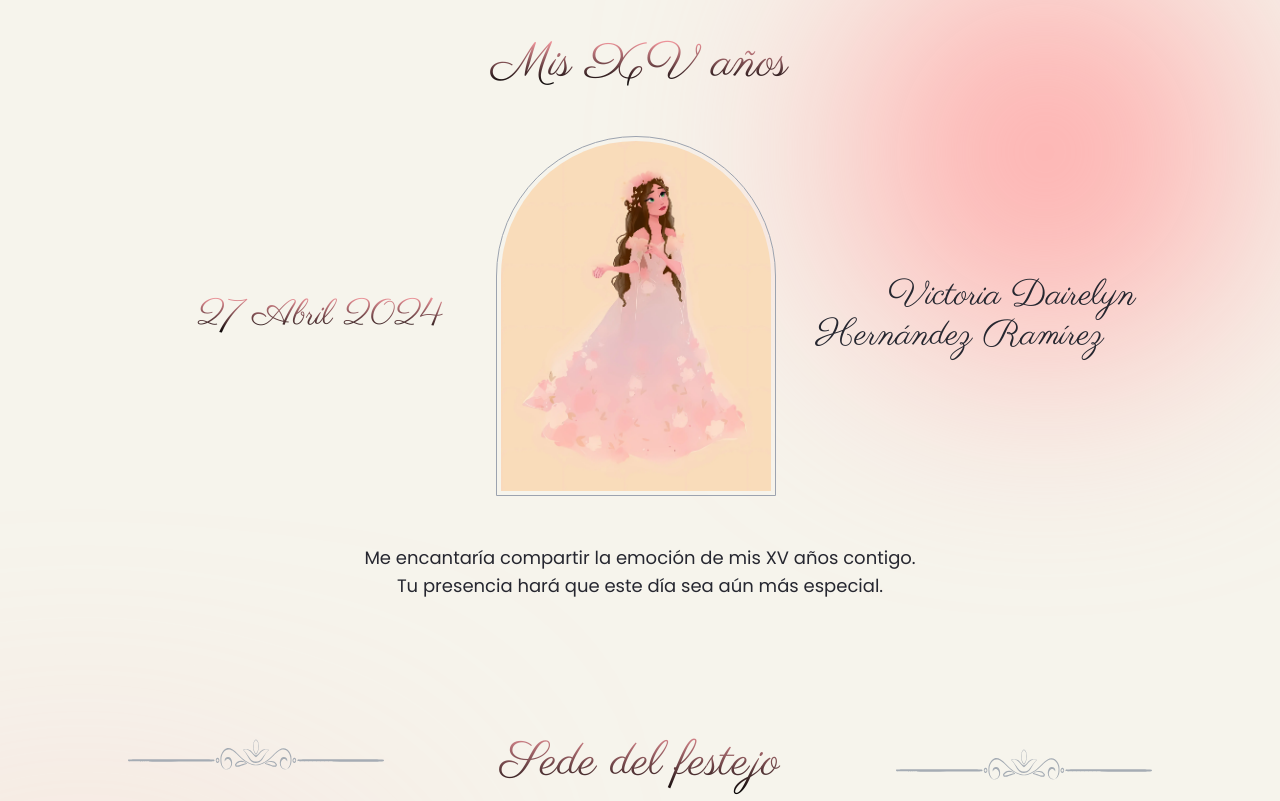
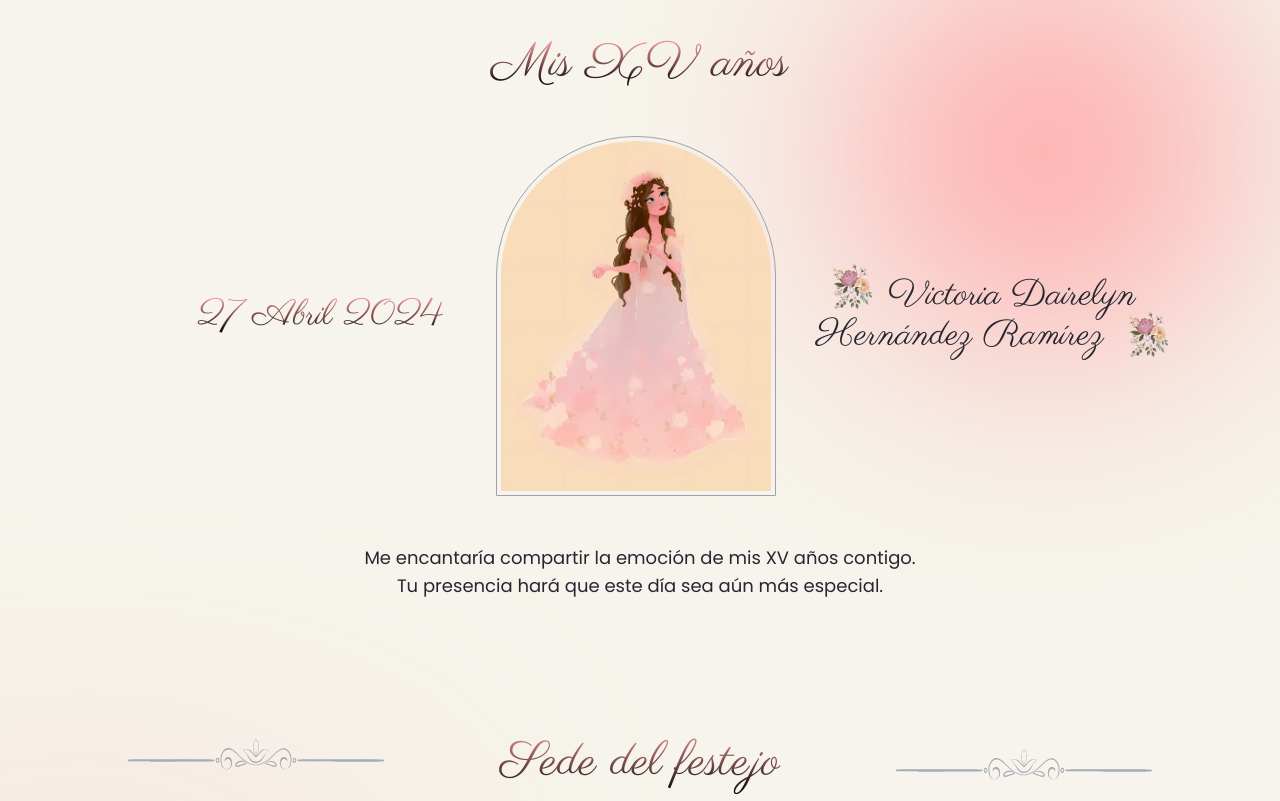
Before and after one commit to Astra-exe/astro-landing-xv, an Astro site: page /invitacion in a window 1280 px wide. Shown: the top 801 px of the page. Built offline with nearby package versions, Linux system fonts and the light colour scheme; Astro itself is replaced by a stand-in of ours; a web font is replaced by a local one.

Commit message:
style: add some assets as decoration in hero component

```diff
--- a/src/components/Hero.astro
+++ b/src/components/Hero.astro
@@ -1,4 +1,4 @@
-<main class='flex justify-center'>
+<main class='flex justify-center animate-fade-up'>
   <div
     class='absolute top-[10%] -left-[10%] w-80 lg:w-96 lg:-top-10 lg:left-2/3 aspect-square rounded-full bg-primary blur-[120px]'
   >
@@ -11,6 +11,7 @@
     >
       Mis XV años
     </h1>
+
     <h3 class='hidden lg:inline gradient-title text-4xl font-parisienne'>
       27 Abril 2024
     </h3>
@@ -23,7 +24,18 @@
         alt='Princesa'
       />
     </picture>
-    <div>
+
+    <div class='relative'>
+      <img
+        src='./flower.webp'
+        class='absolute top-2 lg:-top-3 -left-2 lg:left-4 w-10'
+        alt='Flores colorias'
+      />
+      <img
+        src='./flower.webp'
+        class='absolute top-2 lg:top-9 -right-2 lg:-right-16 w-10'
+        alt='Flores colorias'
+      />
       <h2
         class='flex flex-col font-parisienne text-[28px] lg:text-3xl xl:text-4xl text-text-dark'
       >
```
